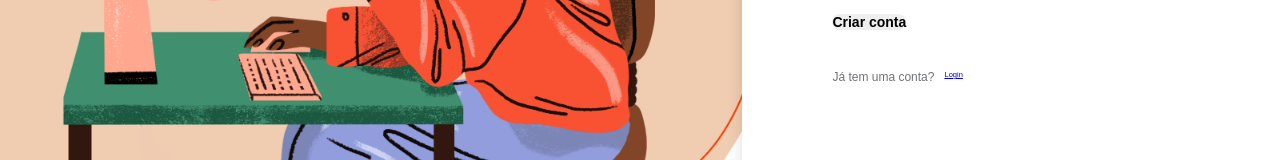
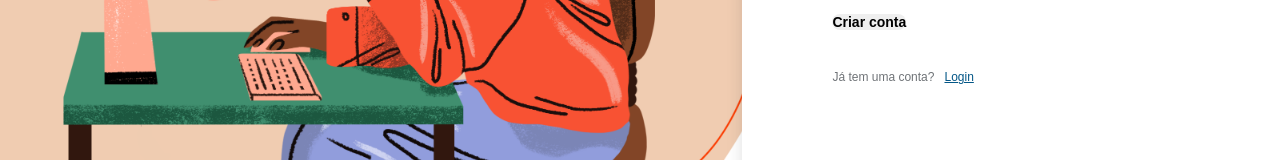
Before and after one commit to iostsicaro/desafio_verzel, a React (Create React App) app in the folder movies-frontend/: page / in a window 1280 px wide. Shown: the part 468-628 px from the top of the page. Built offline with nearby package versions, Linux system fonts and the light colour scheme.

Commit message:
adding a tag style globaly

```diff
--- a/movies-frontend/src/styles/global.css
+++ b/movies-frontend/src/styles/global.css
@@ -37,6 +37,12 @@ body {
     width: 100vw;
 }
 
+a {
+    color: var(--azul-link);
+    font-family: inherit;
+    font-size: inherit;
+}
+
 .base {
     background-color: var(--branco);
 }
```
